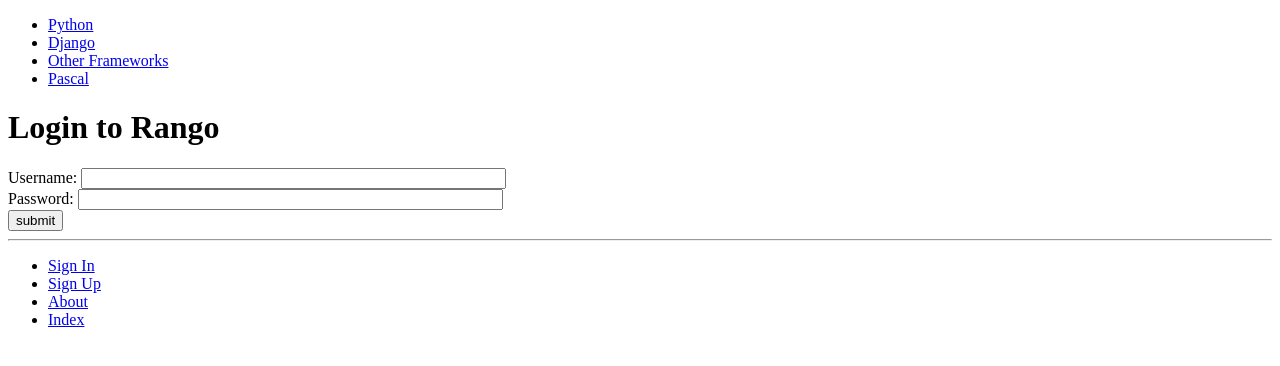
After one commit to OKaemii/tango_with_django_project, a Django app: page /rango/login/ in a window 1280 px wide. The commit adds this page. Shown: the top 366 px of the page. Run offline with Django 3.2, Linux system fonts and the light colour scheme; data comes from the database, SQL or seed files in the repository; both versions use the stored data as it was after the commit.

Commit message:
(only users can add cat, page); informative msg for login; restricted.html

```diff
--- a/rango/urls.py
+++ b/rango/urls.py
@@ -11,4 +11,7 @@ urlpatterns = [
     url(r'^add_category/$', views.add_category, name='add_category'),
 
     url(r'^register/$', views.register, name='register'), #new pattern!
+    url(r'^login/$', views.user_login, name='login'),
+    url(r'^restricted/', views.restricted, name='restricted'),
+    url(r'^logout/$', views.user_logout, name='logout'),
 ]
--- a/rango/views.py
+++ b/rango/views.py
@@ -7,6 +7,12 @@ from django.http import HttpResponse
 from rango.models import Category
 from rango.models import Page
 
+from django.contrib.auth import authenticate, login
+from django.http import HttpResponseRedirect, HttpResponse
+from django.core.urlresolvers import reverse
+
+from django.contrib.auth.decorators import login_required
+from django.contrib.auth import logout
 
 def index(request):
 	# Query the database for a list of ALL categories currently stored.
@@ -61,6 +67,7 @@ def show_category(request, category_name_slug):
 	#render and return to client
 	return render(request, 'rango/category.html', context_dict)
 
+@login_required
 def add_category(request):
 	form = CategoryForm()
 
@@ -83,6 +90,7 @@ def add_category(request):
 	#render the form with error messages (if any)
 	return render(request, 'rango/add_category.html', {'form': form})
 
+@login_required
 def add_page(request, category_name_slug):
 	try:
 		category = Category.objects.get(slug=category_name_slug)
@@ -155,3 +163,56 @@ def register(request):
 
 	#ender the template depending on the context.
 	return render(request, 'rango/register.html',{'user_form': user_form, 'profile_form': profile_form, 'registered': registered})
+
+def user_login(request):
+	#if request HTTP POST, pull out the relevant infomation.
+	if request.method == 'POST':
+		#gather username and password provided by the user.
+		#obtained from login form.
+		#use request.POST.get('<variable>') as opposed to request.POST['<variable>']
+		#the former returns none if value does not exist, latter raises an exception.
+		username = request.POST.get('username')
+		password = request.POST.get('password')
+
+		#use django's machinery to attempt to see if the username/password
+		#combination is valid - a User object is returned if it is.
+		user = authenticate(username=username, password=password)
+
+		# If we have a User object, the details are correct.
+		# If None (Python's way of representing the absence of a value), no user
+		# with matching credentials was found.
+		if user:
+			#if account active
+			if user.is_active:
+				#if both valid and active, we can log user in.
+				#send user back to homepage.
+				login(request, user)
+				return HttpResponseRedirect(reverse('index'))
+			else:
+				#an inactive account was used - no logging in!
+				#return HttpResponse("Your Rango account is disabled.")
+				error_msg = "Your Rango account is disabled."
+				return render(request, 'rango/login.html', {'error_msg': error_msg})
+		else:
+			#bad login details were provided. So we can't log the user in.
+			error_msg = "Invalid login details: {0}, {1}".format(username, password)
+			return render(request, 'rango/login.html', {'error_msg': error_msg})
+
+	#request is not HTTP POST,display the login form.
+	#scenario likely to be a HTTP GET.
+	else:
+		# No context variables to pass to the template system, hence the
+		# blank dictionary object...
+		return render(request, 'rango/login.html', {})
+
+@login_required
+def restricted(request):
+	return render(request, 'rango/restricted.html', {})
+
+#use login_required() decorator to ensure only those logged in can access the view
+@login_required
+def user_logout(request):
+	#since we know user is logged in, we can just log them out.
+	logout(request)
+	#take the user back to the homepage.
+	return HttpResponseRedirect(reverse('index'))
--- a/tango_with_django_project/settings.py
+++ b/tango_with_django_project/settings.py
@@ -112,6 +112,7 @@ AUTH_PASSWORD_VALIDATORS = [
     },
 ]
 
+LOGIN_URL = '/rango/login/'
 
 # Internationalization
 # https://docs.djangoproject.com/en/1.11/topics/i18n/
--- a/templates/rango/base.html
+++ b/templates/rango/base.html
@@ -26,10 +26,16 @@
         <hr />
         <div>
             <ul>
-                <li><a href="{% url 'add_category' %}">Add New Category</a></li>
+            {% if user.is_authenticated %}
+                <li><a href="{% url 'add_category' %}">Add a New Category</a></li>
+                <li><a href="{% url 'restricted' %}">Restricted Page</a></li>
+                <li><a href="{% url 'logout' %}">Logout</a></li>
+            {% else %}
+                <li><a href="{% url 'login' %}">Sign In</a></li>
+                <li><a href="{% url 'register' %}">Sign Up</a></li>
+            {% endif %}
                 <li><a href="{% url 'about' %}">About</a></li>
                 <li><a href="{% url 'index' %}">Index</a></li>
-                <li><a href="{% url 'register' %}">Sign Up</a></li>
             </ul>
         </div>
     </body>
--- a/templates/rango/category.html
+++ b/templates/rango/category.html
@@ -19,7 +19,9 @@
         {% else %}
             <strong>No pages currently in category.</strong>
         {% endif %}
+        {% if user.is_authenticated %}
         <a href="{% url 'add_page' category.slug %}">Add a Page</a>
+        {% endif %}
     {% else %}
         The specified category does not exist!
     {% endif %}
--- /dev/null
+++ b/templates/rango/login.html
@@ -0,0 +1,23 @@
+{% extends 'rango/base.html' %}
+{% load staticfiles %}
+
+{% block title_block %}
+    Login
+{% endblock %}
+
+{% block body_block %}
+<h1>Login to Rango</h1>
+<form id="login_form" method="post" action="{% url 'login' %}">
+    {% csrf_token %}
+
+    {% if error_msg %}
+    <h3>{{ error_msg }}</h3>
+    {% endif %}
+
+    Username: <input type="text" name="username" value="" size="50" />
+    <br />
+    Password: <input type="password" name="password" value="" size="50" />
+    <br />
+    <input type="submit" value="submit" />
+</form>
+{% endblock %}
```
Also changed, not shown: templates/rango/index.html (+6 -1 lines), templates/rango/restricted.html (added, +10 -0 lines), db.sqlite3.
